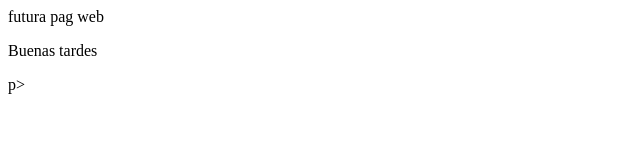
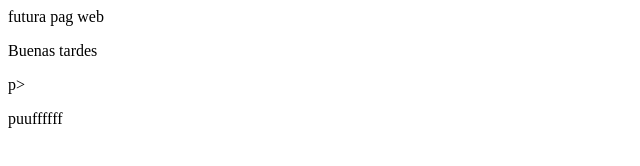
Before and after one commit to ItahPinia/banco, a plain HTML site: page index.html in a window 1280 px wide. Shown: the full height of the page, 0-640 px from the left. Drawn offline with Linux system fonts and the light colour scheme.

Commit message:
cambio html

```diff
--- a/index.html
+++ b/index.html
@@ -1,2 +1,3 @@
 futura pag web
 <p> Buenas tardes </p>p>
+<p>puuffffff</p>
```
